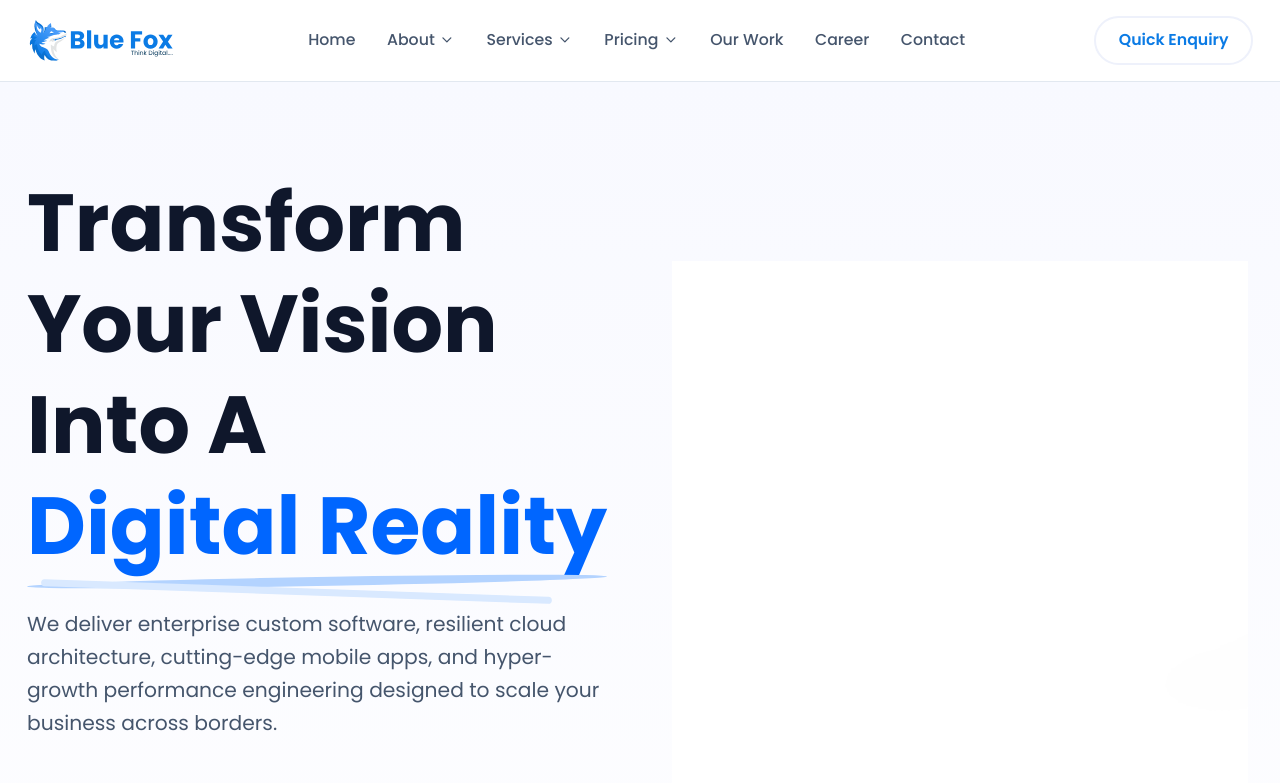
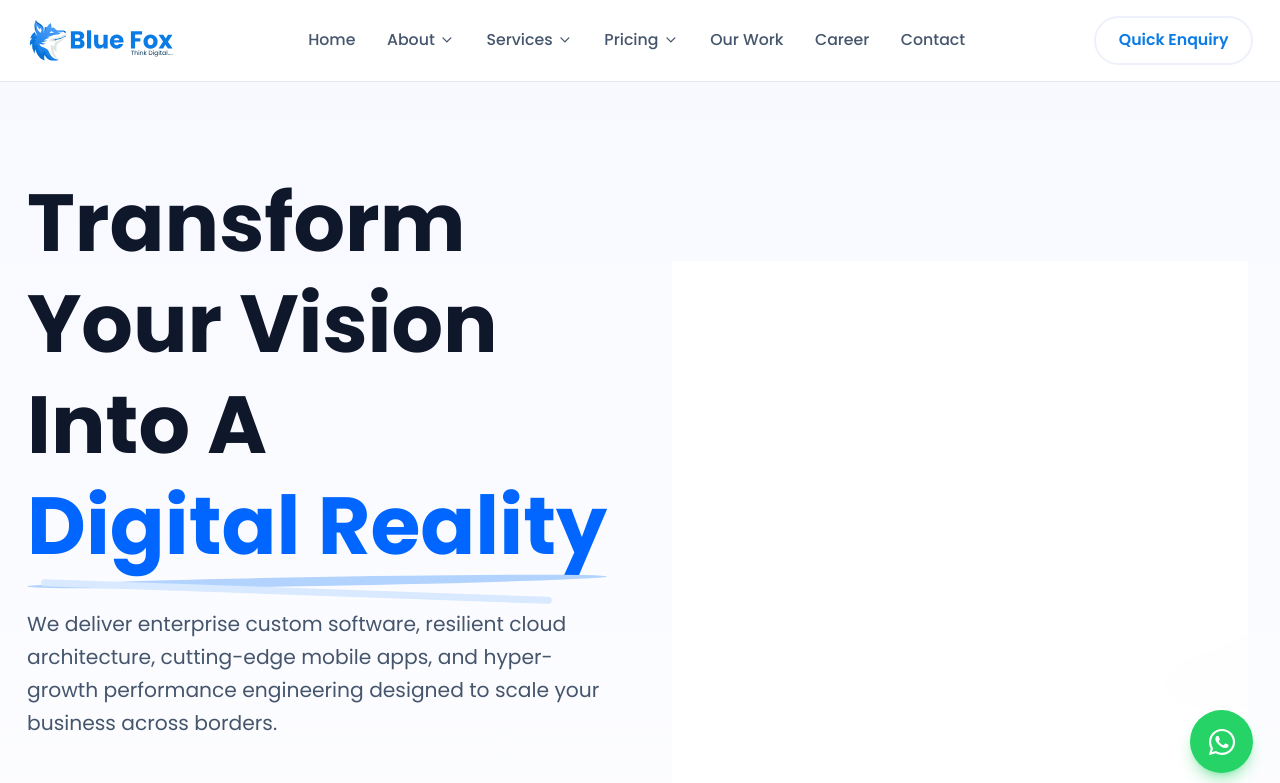
Before and after one commit to abhayaos/bluefox, a React (Vite) app: page / in a window 1280 px wide. Shown: the top 783 px of the page. Built offline with nearby package versions, Linux system fonts and the light colour scheme.

Commit message:
add floating whatsapp chat button

```diff
--- a/src/App.jsx
+++ b/src/App.jsx
@@ -24,6 +24,7 @@ import Activities from './pages/Activities'
 import NotFound from './pages/NotFound'
 import Contact from './pages/Contact'
 import OurWork from './pages/OurWork'
+import WhatsAppFloat from './components/WhatsAppFloat'
 
 export default function App() {
   const { pathname } = useLocation()
@@ -62,6 +63,7 @@ export default function App() {
         </Routes>
       </div>
       <Footer />
+      <WhatsAppFloat />
     </div>
   )
 }
--- /dev/null
+++ b/src/components/WhatsAppFloat.jsx
@@ -0,0 +1,20 @@
+import { FaWhatsapp } from 'react-icons/fa'
+
+export default function WhatsAppFloat() {
+  return (
+    <a
+      href="https://api.whatsapp.com/send?phone=9779817303073"
+      target="_blank"
+      rel="noopener noreferrer"
+      aria-label="Chat on WhatsApp"
+      className="group fixed bottom-6 right-6 z-50 flex items-center gap-3"
+    >
+      <span className="pointer-events-none rounded-lg bg-white px-3 py-2 text-sm font-semibold text-slate-700 opacity-0 shadow-lg transition-opacity duration-200 group-hover:opacity-100">
+        Chat with us
+      </span>
+      <span className="flex h-14 w-14 items-center justify-center rounded-full bg-[#25D366] text-white shadow-lg shadow-[#25D366]/40 transition-transform duration-200 group-hover:scale-110">
+        <FaWhatsapp size={30} />
+      </span>
+    </a>
+  )
+}
```
